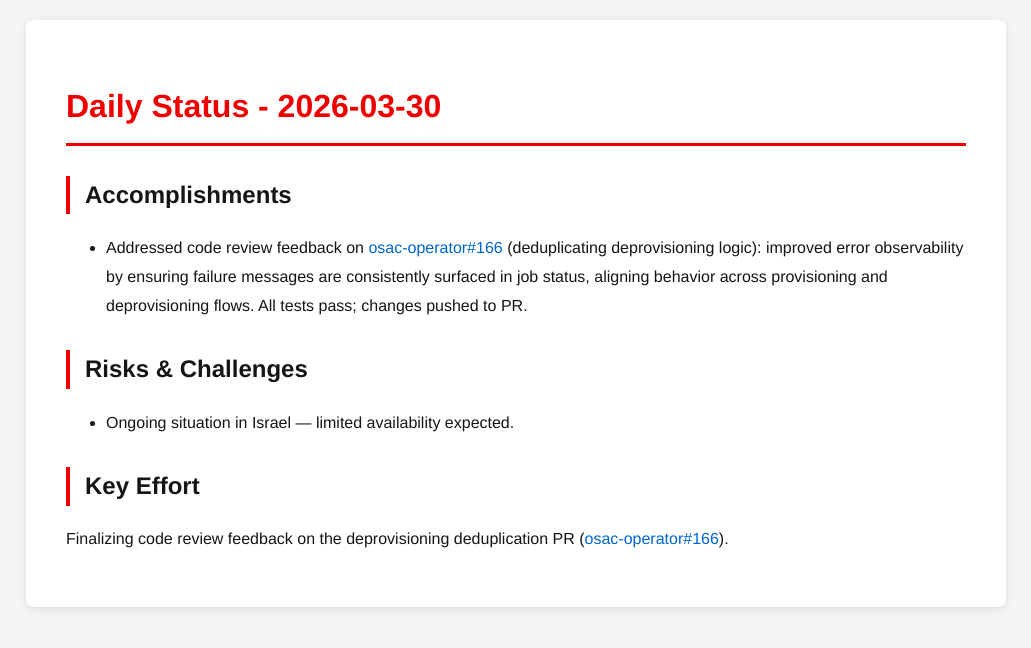
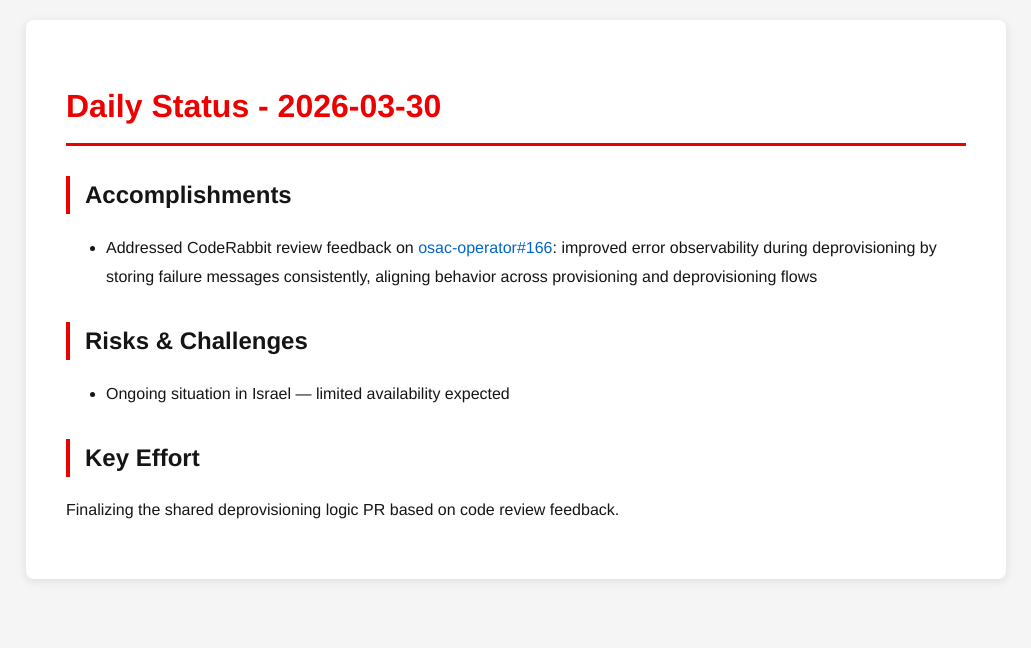
Before and after one commit to tzvatot/daily-status, a Jekyll site: the page built from 2026-03-30.md, in a window 1280 px wide. Shown: the top 648 px of the page, without its empty margins (124-1155 px from the left). Built offline with Jekyll 4.4.1, drawn with Linux system fonts in a browser that asks for light colours.

Commit message:
Daily status update - 2026-03-30

```diff
--- a/2026-03-30.md
+++ b/2026-03-30.md
@@ -7,10 +7,10 @@
 # Daily Status - 2026-03-30
 
 ## Accomplishments
-- Addressed code review feedback on [osac-operator#166](https://github.com/osac-project/osac-operator/pull/166) (deduplicating deprovisioning logic): improved error observability by ensuring failure messages are consistently surfaced in job status, aligning behavior across provisioning and deprovisioning flows. All tests pass; changes pushed to PR.
+- Addressed CodeRabbit review feedback on [osac-operator#166](https://github.com/osac-project/osac-operator/pull/166): improved error observability during deprovisioning by storing failure messages consistently, aligning behavior across provisioning and deprovisioning flows
 
 ## Risks & Challenges
-- Ongoing situation in Israel — limited availability expected.
+- Ongoing situation in Israel — limited availability expected
 
 ## Key Effort
-Finalizing code review feedback on the deprovisioning deduplication PR ([osac-operator#166](https://github.com/osac-project/osac-operator/pull/166)).
+Finalizing the shared deprovisioning logic PR based on code review feedback.
```
